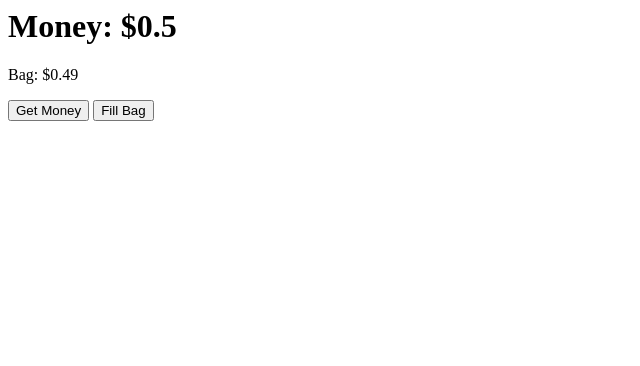
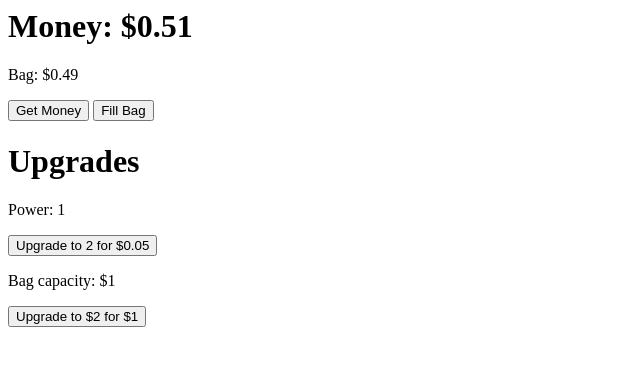
Before and after one commit to money-simulator-x/money-simulator-x.github.io, a plain HTML site: page index.html in a window 1280 px wide. Shown: the whole page, without its empty margins (0-640 px from the left). Drawn offline with Linux system fonts and the light colour scheme.

Commit message:
Update index.html

```diff
--- a/index.html
+++ b/index.html
@@ -1,4 +1,9 @@
-<h1>Money: $0.5</h1>
+<h1>Money: $0.51</h1>
 <p>Bag: $0.49</p>
 <button onclick="money()">Get Money</button>
 <button onclick="fillBag()">Fill Bag</button>
+<h1>Upgrades</h1>
+<p>Power: 1</p>
+<button>Upgrade to 2 for $0.05</button>
+<p>Bag capacity: $1</p>
+<button>Upgrade to $2 for $1</button>
```
